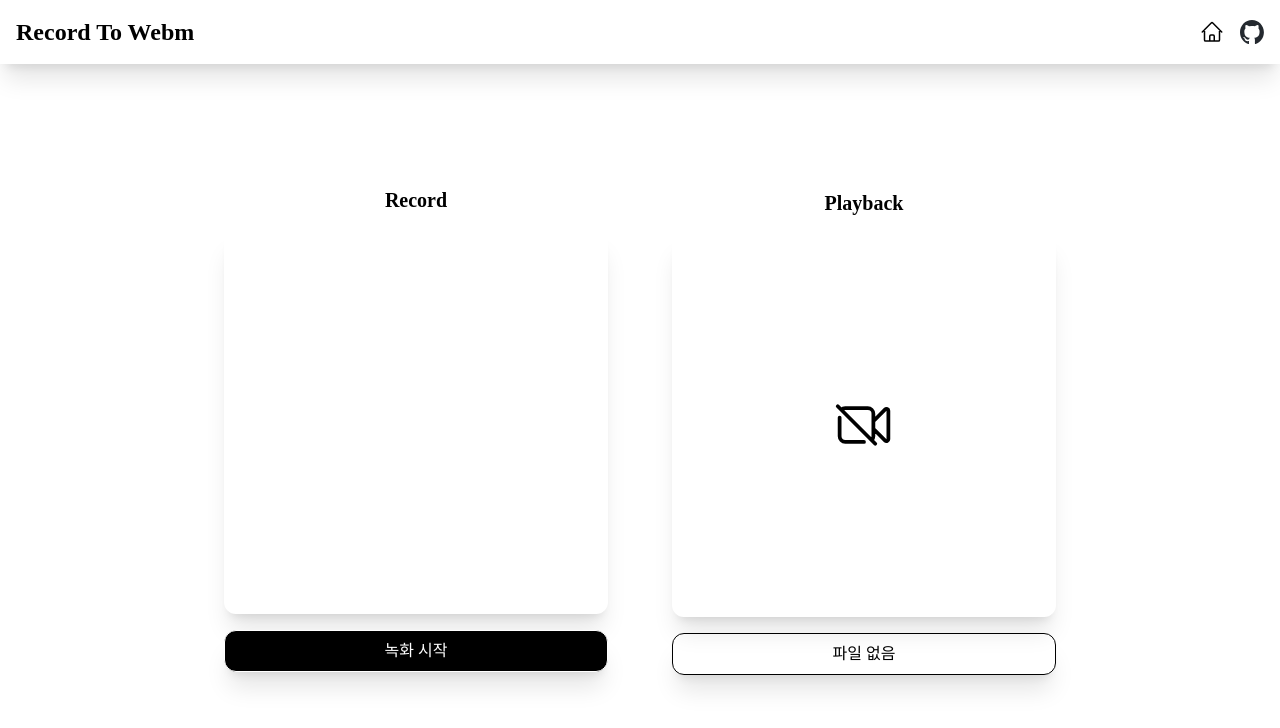
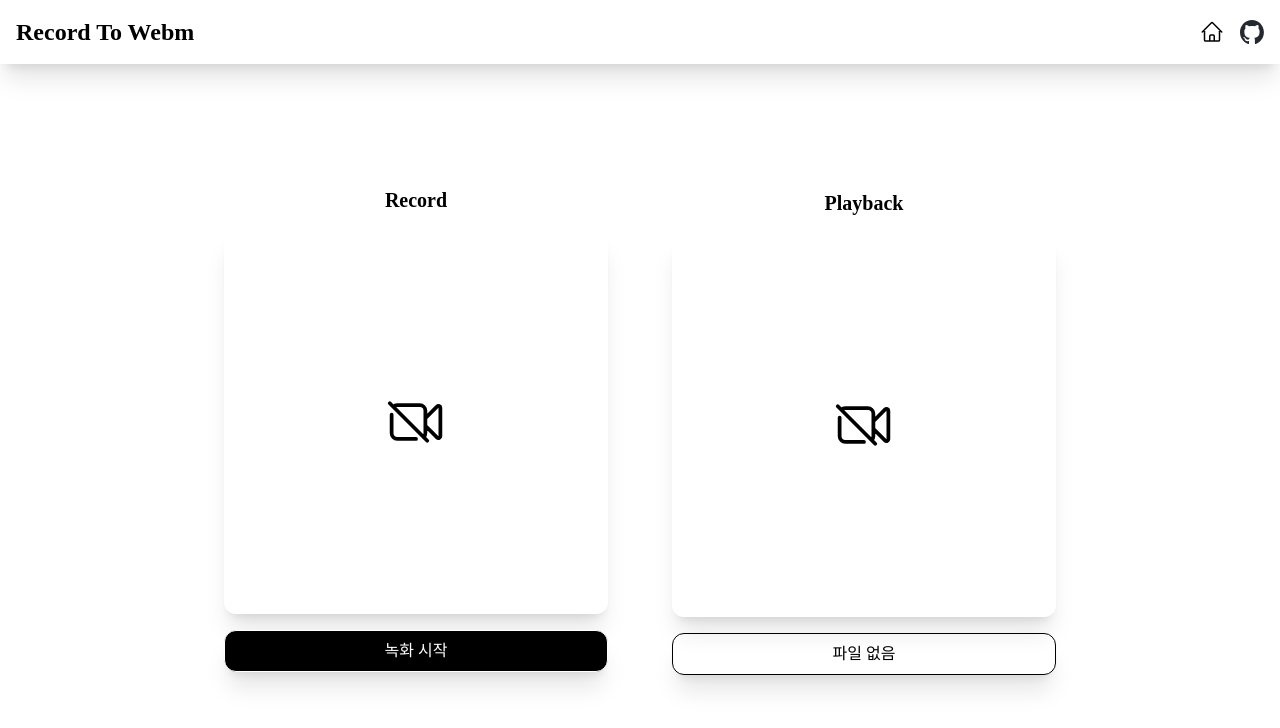
Before and after one commit to junotb/record-to-gcs, a Next.js app: page / in a window 1280 px wide. Shown: the top 728 px of the page. Built offline with nearby package versions, Linux system fonts and the light colour scheme.

Commit message:
리팩토링 :: 컴포넌트 및 상태값 수정

```diff
--- a/src/component/Playback.tsx
+++ b/src/component/Playback.tsx
@@ -1,33 +1,35 @@
+import clsx from "clsx";
 import Image from "next/image";
 import Link from "next/link";
 
 interface PlaybackProps {
-  recordedUrl: string | null;
+  recordedUrl: string | undefined;
 }
 
 export function Playback({ recordedUrl }: PlaybackProps) {
   return (
     <div className="flex flex-col gap-4">
       <div className="flex justify-center items-center w-80 min-h-80 sm:w-96 sm:min-h-96 rounded-xl shadow-xl">
-        {recordedUrl ? (
         <video
           src={recordedUrl}
           playsInline
           controls
           preload="auto"
-            className="w-full aspect-auto rounded-xl"
+          className={clsx("w-full aspect-auto rounded-xl", {
+            "hidden": !recordedUrl,
+          })}
         />
-        ) : (
+        {!recordedUrl && (
           <Image
             src="/video-camera-slash.svg"
-            alt="No recording"
+            alt="No playback"
             width={60}
             height={60}
           />
         )}
       </div>
 
-      {recordedUrl ? (
+      {recordedUrl && (
         <Link
           href={recordedUrl ? recordedUrl : "#"}
           target="_blank"
@@ -37,7 +39,8 @@ export function Playback({ recordedUrl }: PlaybackProps) {
         >
           파일 받기
         </Link>
-      ) : (
+      )}
+      {!recordedUrl && (
         <button className="px-4 py-2 border text-center text-black rounded-xl shadow-xl">
           파일 없음
         </button>
--- a/src/component/Recorder.tsx
+++ b/src/component/Recorder.tsx
@@ -1,4 +1,6 @@
 import { RefObject } from "react";
+import Image from "next/image";
+import clsx from "clsx";
 
 interface RecorderProps {
   videoRef: RefObject<HTMLVideoElement | null>;
@@ -10,15 +12,23 @@ interface RecorderProps {
 export function Recorder({ videoRef, isRecording, startRecording, stopRecording }: RecorderProps) {
   return (
     <div className="flex flex-col gap-4">
-      <div className="flex justify-center items-center w-80 min-h-[20rem] sm:w-96 sm:min-h-[24rem] rounded-xl shadow-xl">
-        <div className="inline-block w-full">
-          <video
-            ref={videoRef}
-            muted
-            playsInline
-            className="w-full aspect-auto rounded-xl"
+      <div className="flex justify-center items-center w-80 min-h-80 sm:w-96 sm:min-h-96 rounded-xl shadow-xl">
+        <video
+          ref={videoRef}
+          muted
+          playsInline
+          className={clsx("w-full aspect-auto rounded-xl", {
+            "hidden": !isRecording,
+          })}
+        />
+        {!isRecording && (
+          <Image
+            src="/video-camera-slash.svg"
+            alt="No recorder"
+            width={60}
+            height={60}
           />
-        </div>
+        )}
       </div>
 
       <div className="w-full h-12">
--- a/src/component/Toast.tsx
+++ b/src/component/Toast.tsx
@@ -2,7 +2,7 @@ import { useEffect, useState } from "react";
 import clsx from "clsx";
 
 type ToastProps = {
-  error?: string | null;
+  error?: string | undefined;
   duration?: number; // 기본값: 3000ms
 };
 
--- a/src/hook/useRecorder.ts
+++ b/src/hook/useRecorder.ts
@@ -7,8 +7,8 @@ export function useRecorder() {
   const mediaRecorderRef = useRef<MediaRecorder | null>(null);
 
   const [isRecording, setIsRecording] = useState(false);
-  const [recordedUrl, setRecordedUrl] = useState<string | null>(null);
-  const [error, setError] = useState<string | null>(null);
+  const [recordedUrl, setRecordedUrl] = useState<string | undefined>(undefined);
+  const [error, setError] = useState<string | undefined>(undefined);
 
   // MediaRecorder가 지원되는지 확인하는 함수
   const checkMediaRecorderSupported = (): boolean => {
```
Lines whose indentation alone changed are shown as unchanged.
